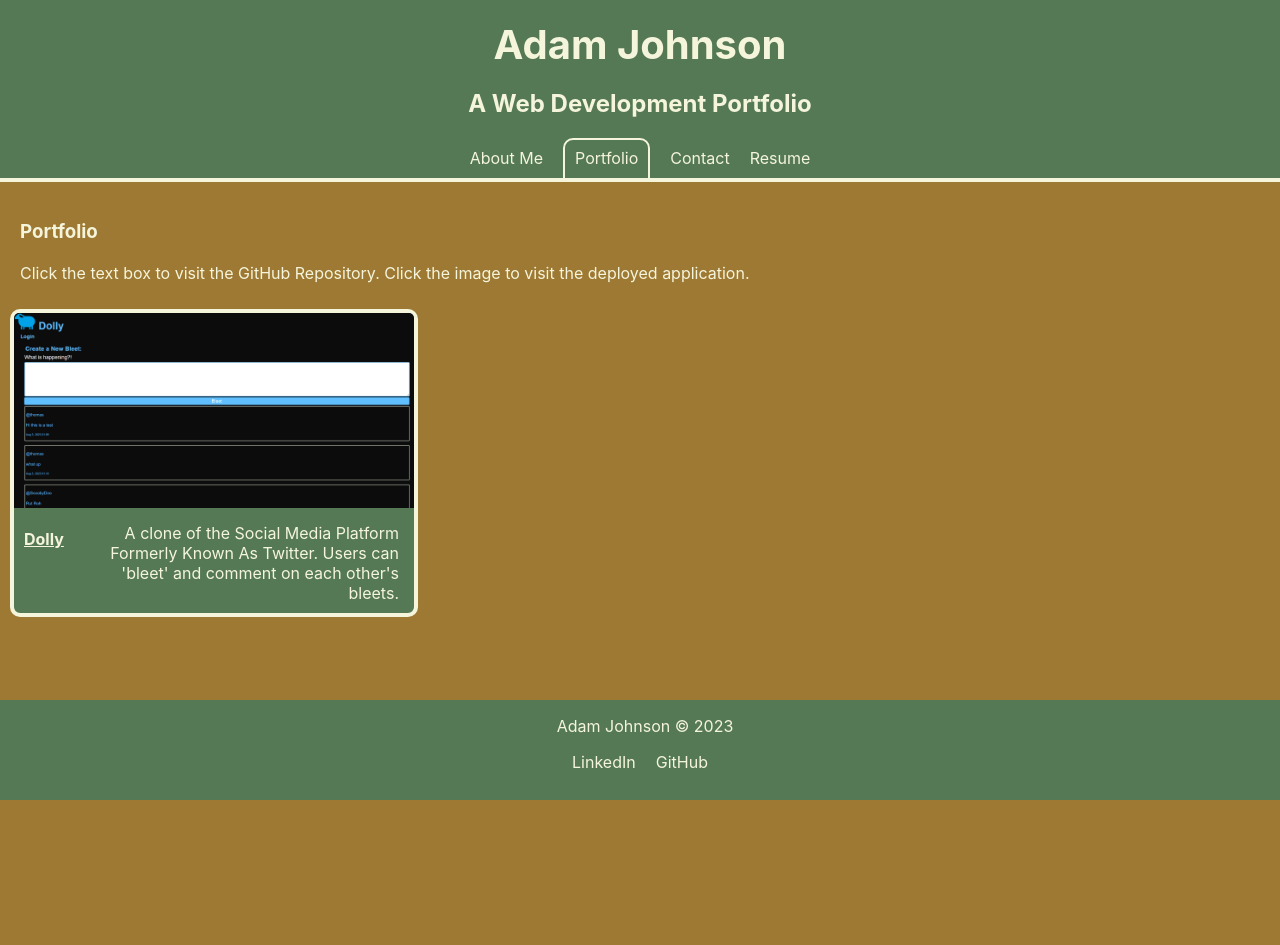
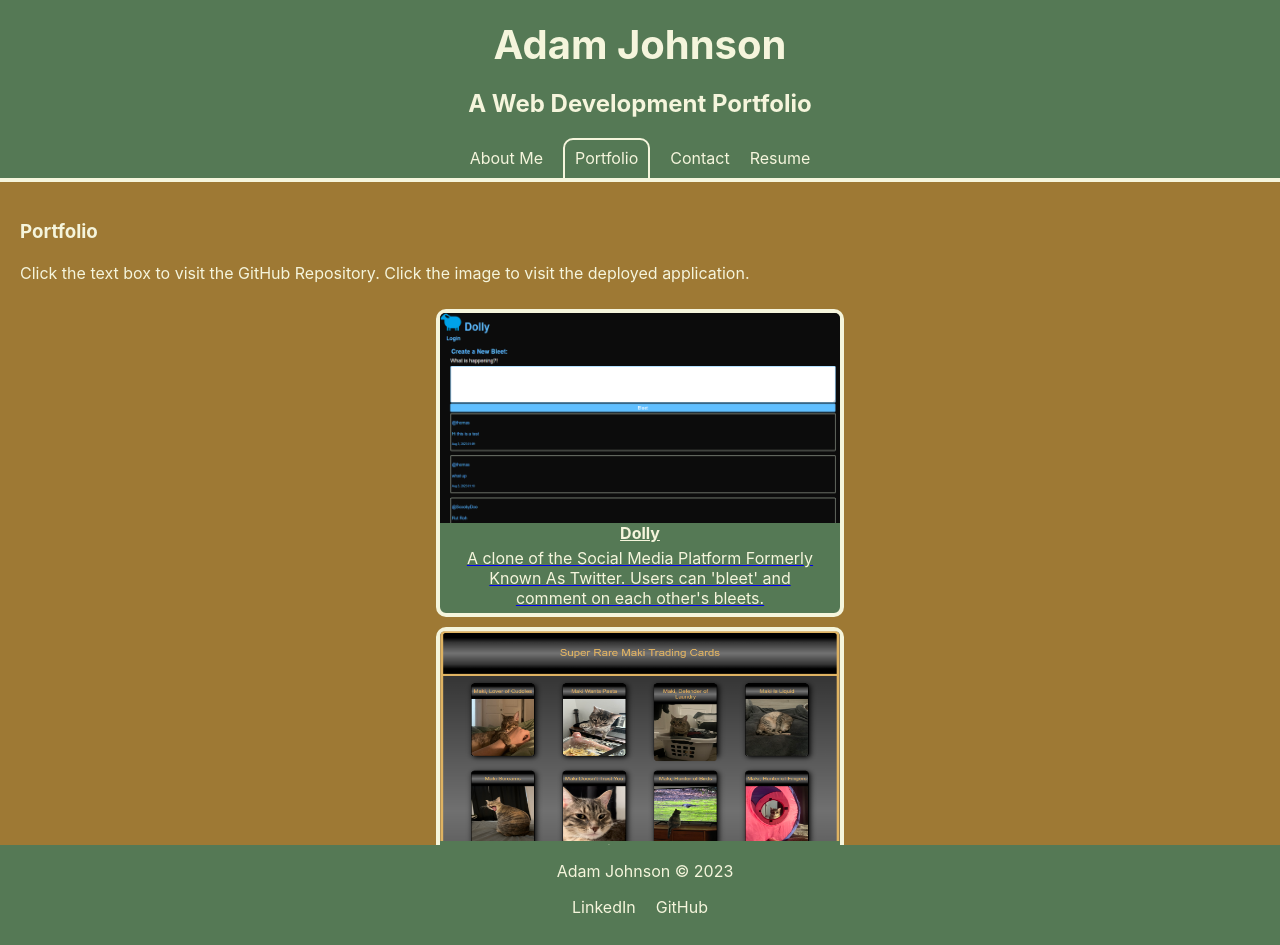
Before and after one commit to AdamJohnson92/Portfolio-Adam-Johnson, a React (Create React App) app: page / in a window 1280 px wide. Both pictures are taken after a click on the link "Portfolio". Before the commit the page ends 800 px from the top, so only its background shows below. Built offline with nearby package versions, Linux system fonts and the light colour scheme.

Commit message:
Added maki item to portfolio, and did slight restyling on portoflio items, fixing the text box and the content alignment.

```diff
--- a/src/components/pages/Portfolio.js
+++ b/src/components/pages/Portfolio.js
@@ -1,15 +1,25 @@
 import React from "react";
 import dolly from "./dolly.png"
+import maki from "./maki.png"
 import PortItem from "../PortItem.js";
 
 
-const portfolioRoster = [{
+const portfolioRoster = [
+  {
   itemName: 'Dolly',
   image: dolly,
   description: "A clone of the Social Media Platform Formerly Known As Twitter. Users can 'bleet' and comment on each other's bleets.",
   gitLink: 'https://github.com/Tmollerhoj/Dolly',
   deployedLink: "https://dolly-bleeter-6a4dd49c0ee0.herokuapp.com/"
-}]
+},
+{
+  itemName: 'Maki the Menace',
+  image: maki,
+  description: "This is a simple website that I made for my cat, complete with a haiku and a collection of trading cards",
+  gitLink: 'https://github.com/AdamJohnson92/Maki-the-Menace',
+  deployedLink: "https://dolly-bleeter-6a4dd49c0ee0.herokuapp.com/"
+}
+]
 
 
 export default function Portfolio() {
--- a/src/index.css
+++ b/src/index.css
@@ -19,7 +19,7 @@ code {
   padding: 0;
   position: absolute;
   width: 100vw;
-  height: 100vh;
+  min-height:100vh;
   --cinnamon:rgb(158, 121, 52);
   --sage:rgb(85, 121, 85);
   --beige:beige;
@@ -53,10 +53,11 @@ h3{
 }
 
 h4{
- height:40px;
+ height:25px;
  width: auto;
  float: left;
  margin-left: 10px;
+ margin:0;
  color: var(--beige);
  text-decoration: none;
  text-decoration: underline;
@@ -117,6 +118,9 @@ img{
   height:100%;
   display: flex;
   flex-wrap: wrap;
+  flex-direction: column;
+  justify-content: center;
+  align-items: center;
 }
 
 .portfolio-item{
@@ -130,6 +134,7 @@ img{
 
 .portfolio-item-img{
   width:100%;
+  height:70%;
   margin:0px;
   border-radius: 5px 5px 0px 0px;
 }
@@ -137,15 +142,14 @@ img{
 .portfolio-item-text-area{
   width:100%;
   display: flex;
-  flex-direction: row;
+  flex-direction: column;
   justify-content: center;
   text-align: center;
 }
 
 .portfolio-item-desc{
   margin:15px;
-  float:right;
-  text-align: right;
+  margin-top: 0px;
   text-decoration: none;
   color: var(--beige);
 }
@@ -164,7 +168,6 @@ img{
 .form-box{
   margin:10px;
   padding: 5px;
-
 }
 
 #message-box{
```
Also changed, not shown: src/assets/maki.png (added), src/components/pages/maki.png (added).
